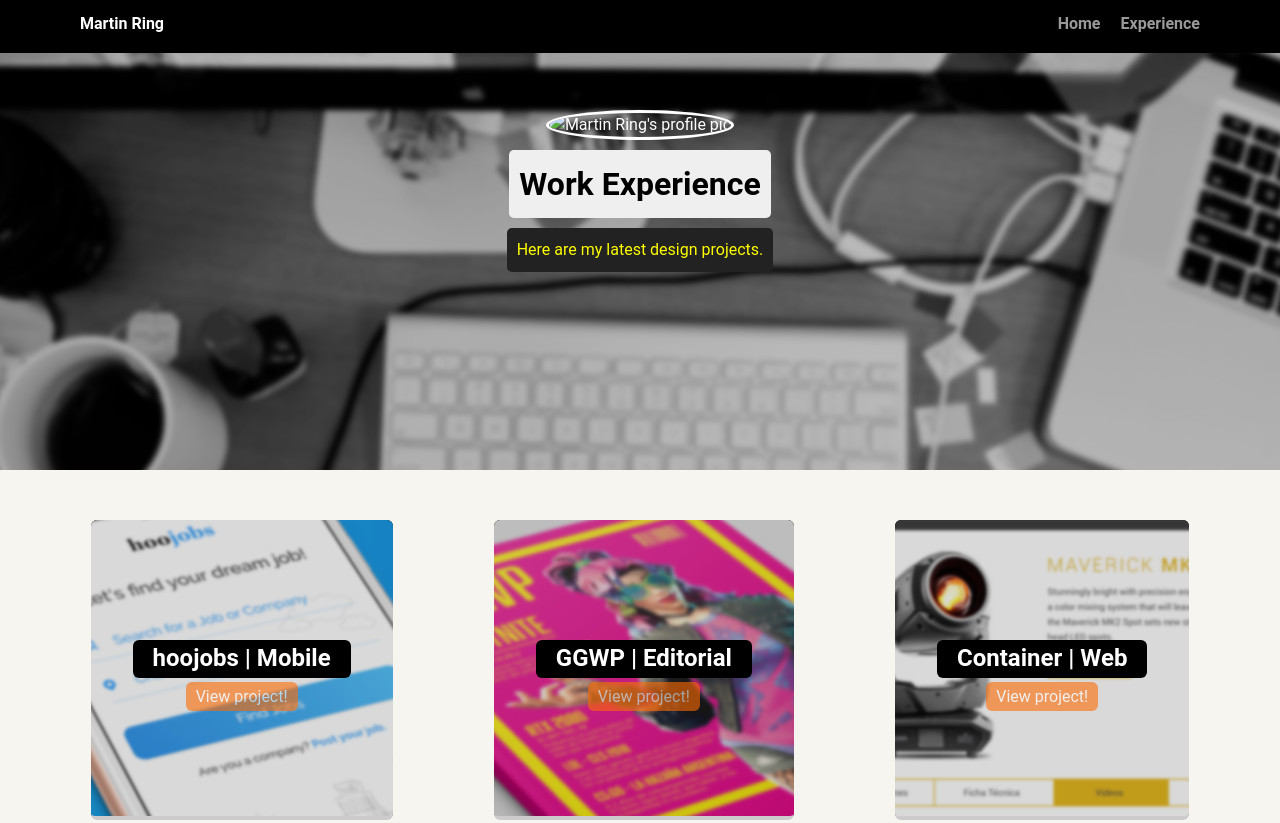
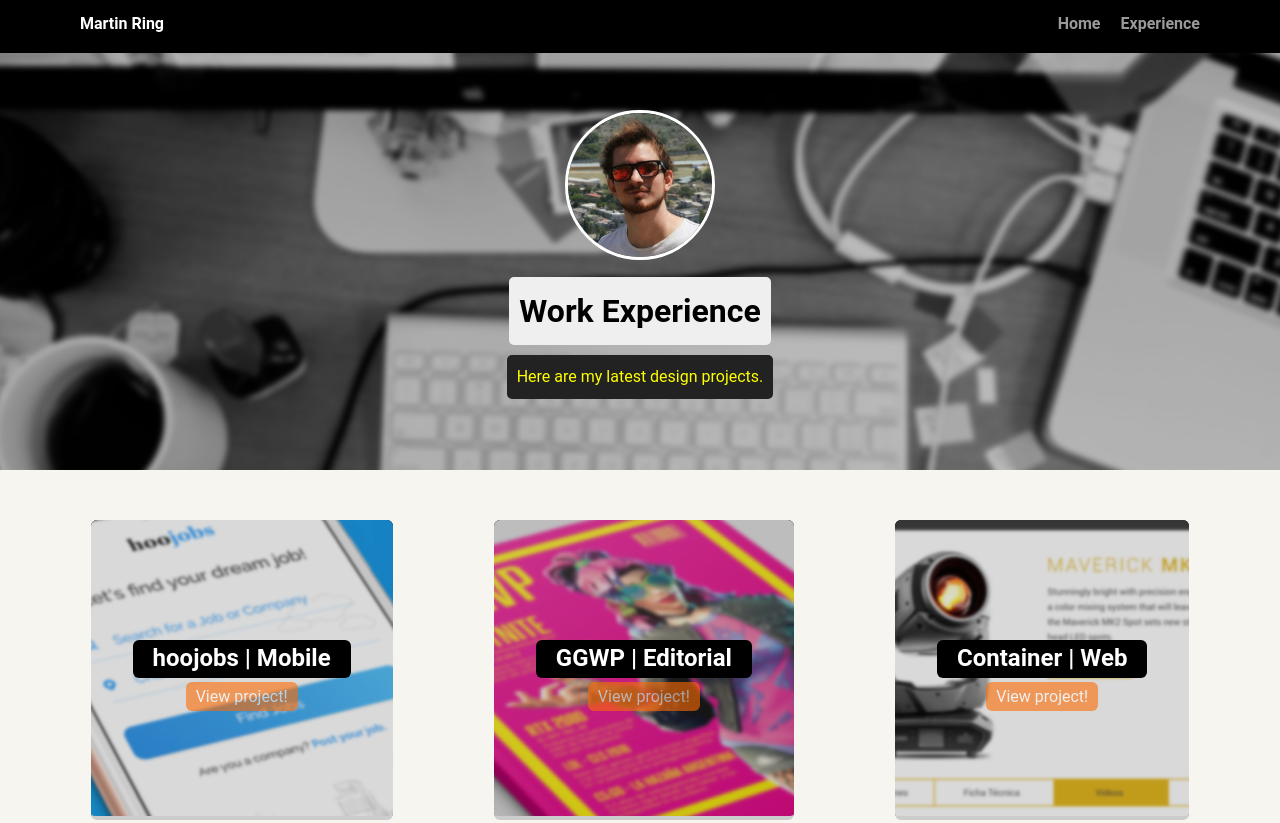
Before and after one commit to ringm/techdegree-project-01, a plain HTML site: page html/experience.html in a window 1280 px wide. Shown: the top 823 px of the page. Drawn offline with Linux system fonts and the light colour scheme; files that its build step writes are made by us from their sources; files whose address does not match are found by name.

Commit message:
fixed img links

```diff
--- a/html/experience.html
+++ b/html/experience.html
@@ -4,8 +4,8 @@
     <meta charset="utf-8">
     <title>My Work Experience</title>
     <meta name="viewport" content="width=device-width, initial-scale=1.0">
-    <link rel="stylesheet" href="css/normalize.css">
-    <link rel="stylesheet" href="css/styles.css">
+    <link rel="stylesheet" href="../css/normalize.css">
+    <link rel="stylesheet" href="../css/styles.css">
   </head>
   <body>
 
@@ -18,7 +18,7 @@
     </nav>
 
     <header class="exp-bg">
-        <img src="images/martinRingPic.png" alt="Martin Ring's profile pic" class="profile-image">
+        <img src="../images/martinRingPic.png" alt="Martin Ring's profile pic" class="profile-image">
         <h1 class="tag name">Work Experience</h1>
         <p class="tag location">Here are my latest design projects.</p>
     </header>
```
Also changed, not shown: html/index.html (+3 -3 lines).
